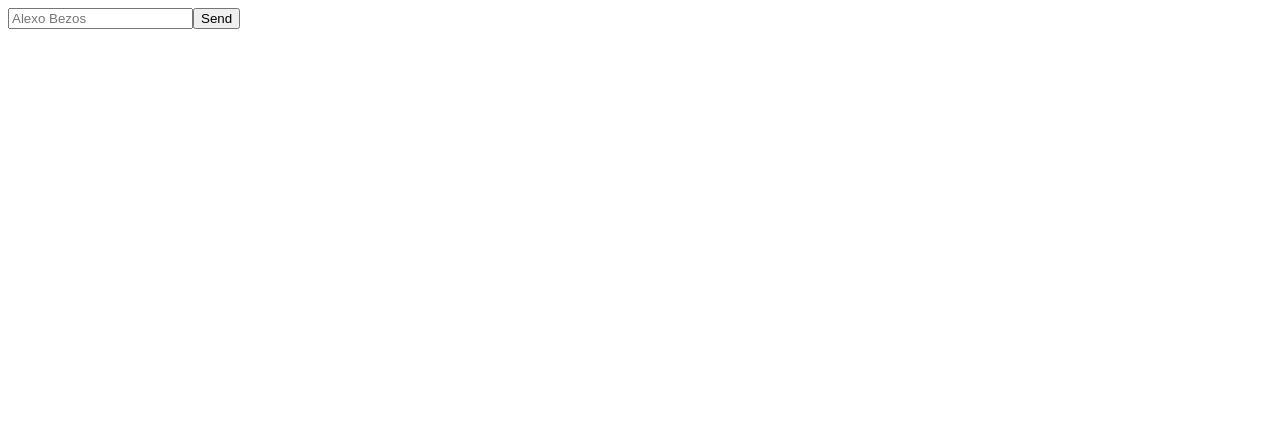
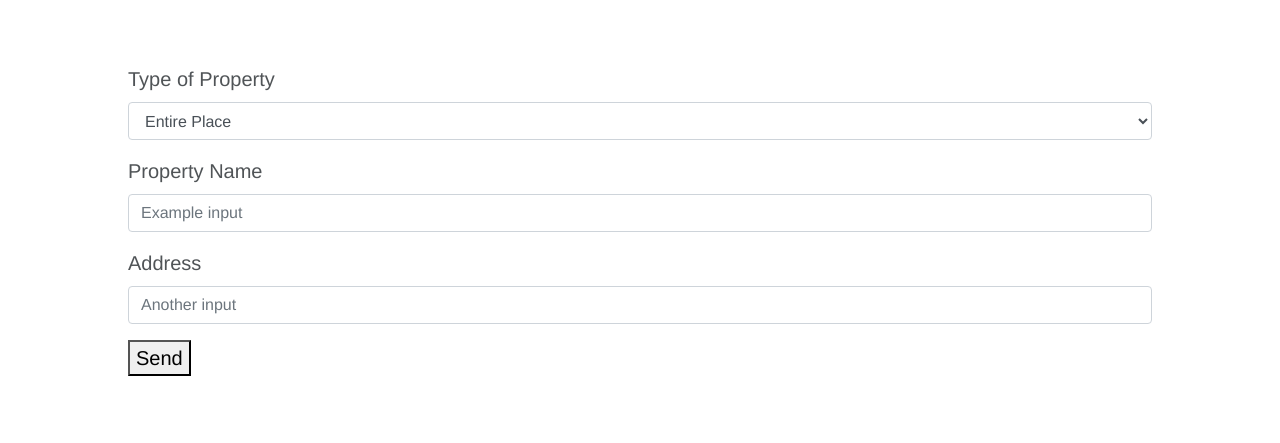
Before and after one commit to yanochoa/my-host-cp, a Gatsby site: page /form in a window 1280 px wide. Built offline with nearby package versions, Linux system fonts and the light colour scheme; Gatsby itself is replaced by a stand-in of ours.

Commit message:
added form styling

```diff
--- a/sass/_bootstrap.scss
+++ b/sass/_bootstrap.scss
@@ -8,3 +8,4 @@
 @import "../node_modules/bootstrap/scss/media";
 @import "../node_modules/bootstrap/scss/utilities";
 @import "../node_modules/bootstrap/scss/buttons";
+@import "../node_modules/bootstrap/scss/forms";
--- /dev/null
+++ b/src/form.scss
@@ -0,0 +1,6 @@
+.inputs {
+  padding-top: 5%;
+  padding-bottom: 5%;
+  padding-left: 10%;
+  padding-right: 10%;
+}
--- a/src/pages/form.js
+++ b/src/pages/form.js
@@ -1,5 +1,6 @@
 import React, { Component } from "react";
-
+import "../form.scss";
+import "../../sass/style.scss";
 export default class Form extends Component {
   render() {
     return (
@@ -10,10 +11,37 @@ export default class Form extends Component {
           data-netlify="true"
           data-netlify-bot="bot-field"
         >
-          <input name="name" placeholder="Alexo Bezos" type="text" />
-          <button type="button" className="btn btn-primary">
-            Send
-          </button>
+          <div className="inputs">
+            <div class="form-group">
+              <label for="formGroupTypeOfPropertyInputs">
+                Type of Property
+              </label>
+              <select class="form-control" id="formGroupTypeOfPropertyInput">
+                <option>Entire Place</option>
+                <option>Private Room</option>
+                <option>Shared Room</option>
+              </select>
+            </div>
+            <div class="form-group">
+              <label for="formGroupExampleInput">Property Name</label>
+              <input
+                type="text"
+                class="form-control"
+                id="formGroupExampleInput"
+                placeholder="Example input"
+              />
+            </div>
+            <div class="form-group">
+              <label for="formGroupExampleInput2">Address</label>
+              <input
+                type="text"
+                class="form-control"
+                id="formGroupExampleInput2"
+                placeholder="Another input"
+              />
+            </div>
+            <button>Send</button>
+          </div>
         </form>
       </div>
     );
```
